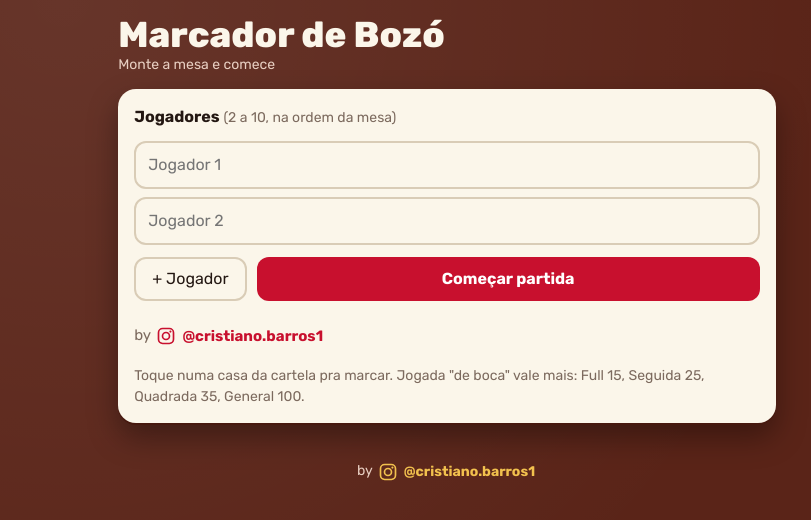
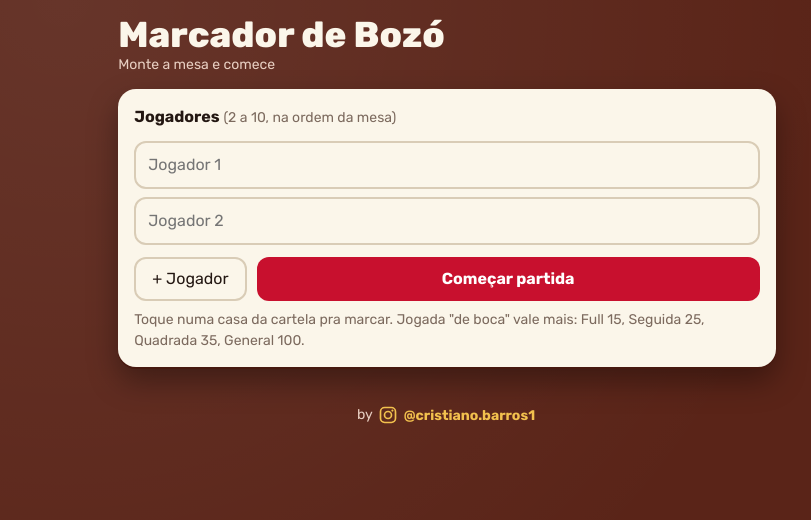
Before and after one commit to crisgonbarros/play-my-games, a plain HTML site: page marcador-Bozo/index.html in a window 1280 px wide. Shown: the whole page, without its empty margins (193-1004 px from the left). Drawn offline with Linux system fonts and the light colour scheme.

Commit message:
Bozó: assinatura só no rodapé
Co-Authored-By: Claude Opus 5.5 <noreply@anthropic.com>
Claude-Session: https://claude.ai/code/session_01Rz8REq32PyGwG5e27qPJTB

```diff
--- a/marcador-Bozo/index.html
+++ b/marcador-Bozo/index.html
@@ -129,7 +129,6 @@ tfoot td{font-weight:800;font-size:17px;border:0;color:var(--ink)}
       <button class="sec" id="addP">+ Jogador</button>
       <button class="pri" id="start" style="flex:1">Começar partida</button>
     </div>
-    <p class="by">by <a class="ig" href="https://www.instagram.com/cristiano.barros1/" target="_blank" rel="noopener" aria-label="Instagram de Cristiano Barros"><svg class="igi" viewBox="0 0 24 24" aria-hidden="true"><rect x="3" y="3" width="18" height="18" rx="5" fill="none" stroke="currentColor" stroke-width="2"/><circle cx="12" cy="12" r="4.2" fill="none" stroke="currentColor" stroke-width="2"/><circle cx="17.3" cy="6.7" r="1.3" fill="currentColor"/></svg><span>@cristiano.barros1</span></a></p>
     <p class="hint">Toque numa casa da cartela pra marcar. Jogada "de boca" vale mais: Full 15, Seguida 25, Quadrada 35, General 100.</p>
   </section>
 
```
